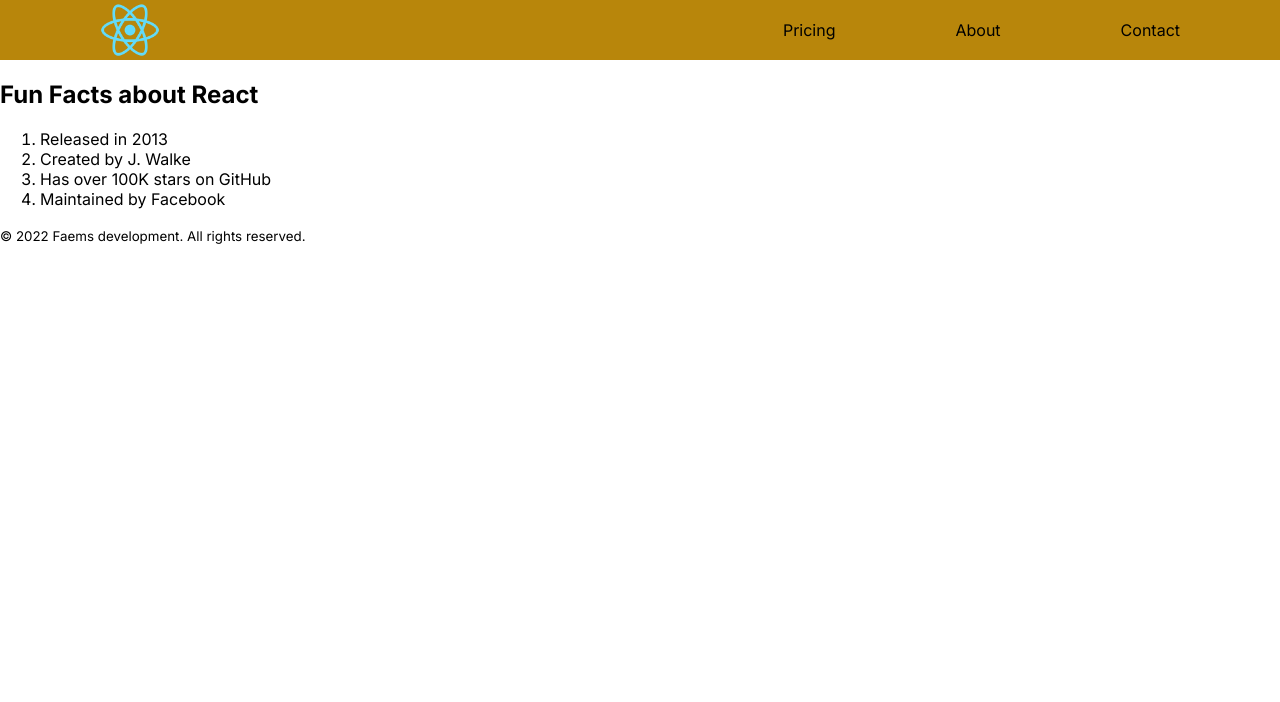
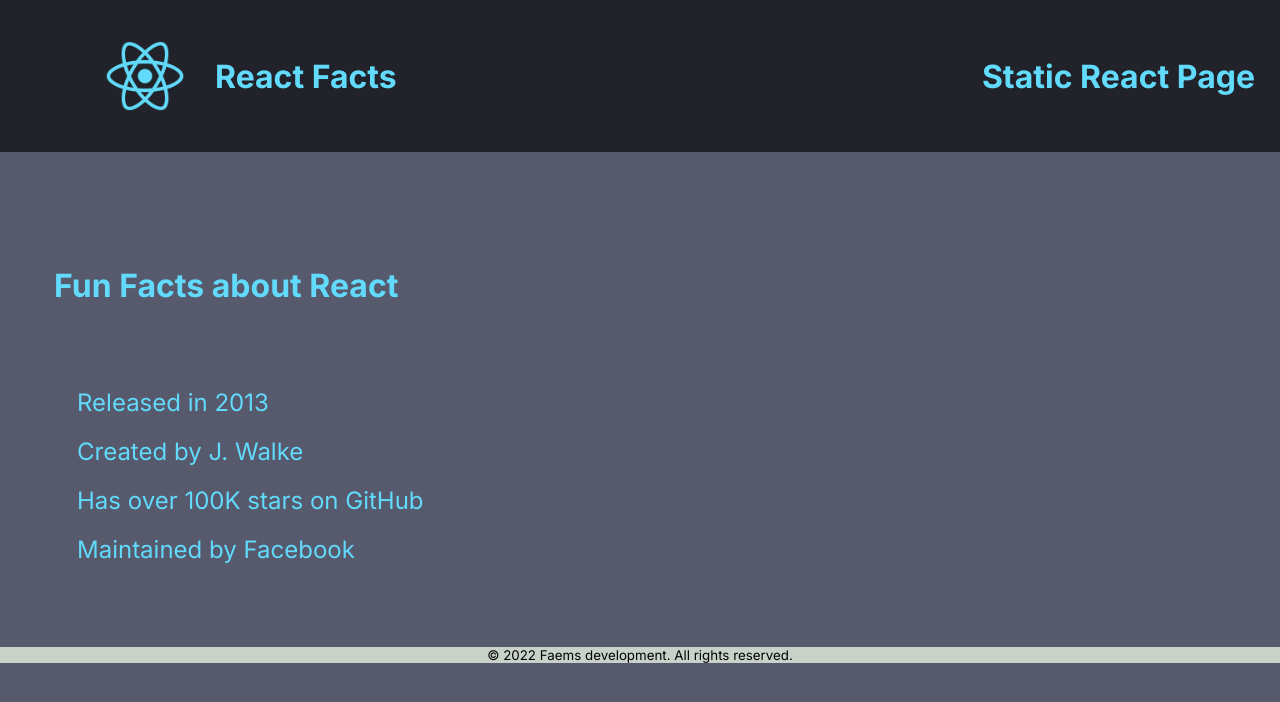
Before and after one commit to Qasper1974/StaticReactPage, a React (Create React App) app: page / in a window 1280 px wide. Shown: the top 702 px of the page. Built offline with nearby package versions, Linux system fonts and the light colour scheme.

Commit message:
css for Main and Footer

```diff
--- a/src/App.css
+++ /dev/null
@@ -1,7 +0,0 @@
-.App {
-  text-align: center;
-  box-sizing: border-box;
-  margin: 0;
-  padding: 0;
-  font-family: 'Inter', sans-serif;
-}
--- a/src/App.js
+++ b/src/App.js
@@ -1,5 +1,3 @@
-import './App.css';
-
 import './components/Navbar'
 import Navbar from './components/Navbar';
 import Main from './components/Main';
@@ -8,11 +6,9 @@ import Footer from './components/Footer';
 function App() {
   return (
       <div>
-          <header>
-              <Navbar />
-          </header>
-          <Main />
-          <Footer />
+        <Navbar />
+        <Main />
+        <Footer />
       </div>
   );
 }
--- a/src/components/Footer.js
+++ b/src/components/Footer.js
@@ -1,8 +1,10 @@
 import React from "react";
+
+import styles from "./Footer.module.css";
 
 const Footer = () => {
     return (
-        <small> © 2022 Faems development. All rights reserved.</small>
+        <small className={styles.footer}> © 2022 Faems development. All rights reserved.</small>
     )
 }
 
--- /dev/null
+++ b/src/components/Footer.module.css
@@ -0,0 +1,5 @@
+.footer {
+    background-color: rgb(201, 210, 201);
+    display: flex;
+    justify-content: center;
+}
--- a/src/components/Main.js
+++ b/src/components/Main.js
@@ -1,17 +1,19 @@
 import React from 'react';
+
+import styles from './Main.module.css';
 
  const Main = () => {
      return (
-         <div>
-            <h2>
+         <div className={styles.container}>
+            <h2 className={styles.title}>
                 Fun Facts about React
             </h2>
-            <ol>
-            <li>Released in 2013</li>
-            <li>Created by J. Walke</li>
-            <li>Has over 100K stars on GitHub</li>
-            <li>Maintained by Facebook</li>
-            </ol>
+            <ul>
+                <li className={styles.main__listItem}>Released in 2013</li>
+                <li className={styles.main__listItem}>Created by J. Walke</li>
+                <li className={styles.main__listItem}>Has over 100K stars on GitHub</li>
+                <li className={styles.main__listItem}>Maintained by Facebook</li>
+            </ul>
          </div>
      )
  }
--- /dev/null
+++ b/src/components/Main.module.css
@@ -0,0 +1,13 @@
+.container, .title {
+    margin: 0;
+    padding: 57px 27px;
+    box-sizing: border-box;
+    background-color: #57596c;
+    color: #61DAFB;
+}
+
+.main__listItem {
+    font-size: 1.5rem;
+    display: block;
+    padding: 10px;
+}
--- a/src/components/Navbar.js
+++ b/src/components/Navbar.js
@@ -8,11 +8,8 @@ const Navbar = () => {
     return (
         <nav className={styles.nav}>
             <img src={ReactLogo} className={styles.img} />
-            <ul className={styles.ul}>
-                <li className={styles.li}>Pricing</li>
-                <li className={styles.li}>About</li>
-                <li className={styles.li}>Contact</li>
-            </ul>
+            <h1>React Facts</h1>
+            <h2>Static React Page</h2>
         </nav>
     )
 }
--- a/src/components/Navbar.module.css
+++ b/src/components/Navbar.module.css
@@ -1,25 +1,26 @@
-
-
-ul {
-    padding:0;
-    margin: 0;
-    list-style: none;
-    display: flex;
-}
-
-ul > li {
-    padding: 20px;
-    padding-right: 100px;
-}
 
 img {
-    width: 60px;
-    padding-left: 100px;
+    vertical-align: top;
+    width: 80px;
+    height: 80px;
+    padding-left: 80px;
 }
 
 nav {
     display: flex;
-    justify-content: space-between;
-    background-color: darkgoldenrod;
+    align-items: center;
+    padding: 30px 25px;
+    /* justify-content: space-between; */
+    background-color: #21222A;
+}
 
+nav > h1, h2 {
+    color: #61DAFB;
+    font-weight: 700;
+    font-size: 2rem;
 }
+
+nav > h1 {
+    margin-right: auto;
+    margin-left: 30px;
+}
--- a/src/index.css
+++ b/src/index.css
@@ -1,7 +1,9 @@
 body {
   margin: 0;
+  padding: 0;
   font-family: 'Inter', sans-serif;  -webkit-font-smoothing: antialiased;
   -moz-osx-font-smoothing: grayscale;
+  background-color: #57596c;
 }
 
 code {
```
Also changed, not shown: 1 other file (tests, documents, lock files or other folders).
